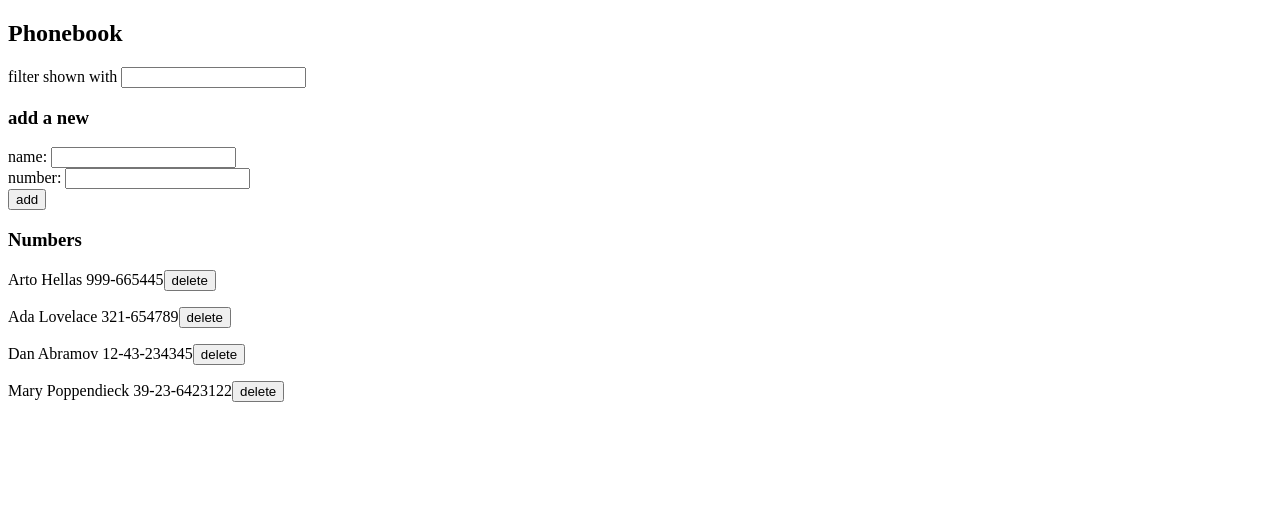
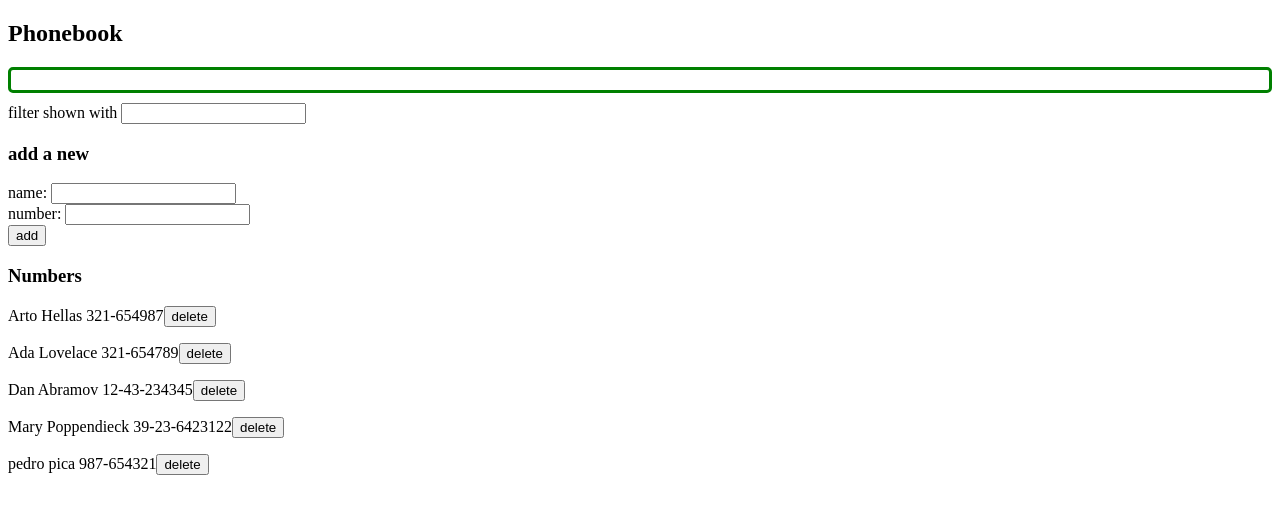
Before and after one commit to JoMaRoNe/FullStackOpen, a React app in the folder part2/phonebook/: page / in a window 1280 px wide. Shown: the top 514 px of the page. Built offline with nearby package versions, Linux system fonts and the light colour scheme; data requests are answered from the project's data file; the HTML template or start-up script is replaced by a standard one.

Commit message:
Exercise 2.16 finished

```diff
--- a/part2/phonebook/db.json
+++ b/part2/phonebook/db.json
@@ -2,7 +2,7 @@
   "persons": [
     {
       "name": "Arto Hellas",
-      "number": "999-665445",
+      "number": "321-654987",
       "id": "1"
     },
     {
@@ -19,6 +19,11 @@
       "name": "Mary Poppendieck",
       "number": "39-23-6423122",
       "id": "4"
+    },
+    {
+      "id": "b746",
+      "name": "pedro pica",
+      "number": "987-654321"
     }
   ]
 }
--- a/part2/phonebook/src/App.jsx
+++ b/part2/phonebook/src/App.jsx
@@ -8,6 +8,7 @@ const App = () => {
   const [persons, setPersons] = useState([])
   const [newName, setNewName] = useState('')
   const [newNumber, setNewNumber] = useState('')
+  const [notification, setNotification] = useState('')
 
   useEffect(() => {
     personService
@@ -16,6 +17,27 @@ const App = () => {
         setPersons(initalPersons)
       })
   }, [])
+
+  const Notification = ({message}) => {
+    const notificationStyle = {
+      color: 'green',
+      fontSize: 20,
+      borderStyle: 'solid',
+      borderRadius: 5,
+      padding: 10,
+      marginBottom: 10
+    }
+
+    if (message === null) {
+      return null
+    }
+
+    return (
+      <div style={notificationStyle}>
+        {message}
+      </div>
+    )
+  }
 
   const addPerson = (event) => {
       event.preventDefault ()
@@ -33,6 +55,10 @@ const App = () => {
           setPersons(persons.map(p => p.id === id ? returnedPerson : p))
           setNewName('')
           setNewNumber('')
+          setNotification (`${person.name} has been modified.`)
+          setTimeout (() => {
+            setNotification(null)
+          },5000)
         })
       }
 
@@ -47,6 +73,10 @@ const App = () => {
               setNewName('')
               setNewNumber('')
             })
+            setNotification(`Added ${personObject.name}`)
+            setTimeout (() => {
+              setNotification(null)
+            },5000)
   }
 
   const removePerson = (id) => {
@@ -76,6 +106,7 @@ const App = () => {
   return (
     <div>
       <h2>Phonebook</h2>
+      <Notification message={notification} />
       <Filter search={newSearch} handle={handleSearchChange} />
       <h3>add a new</h3>
       <PersonForm
```
